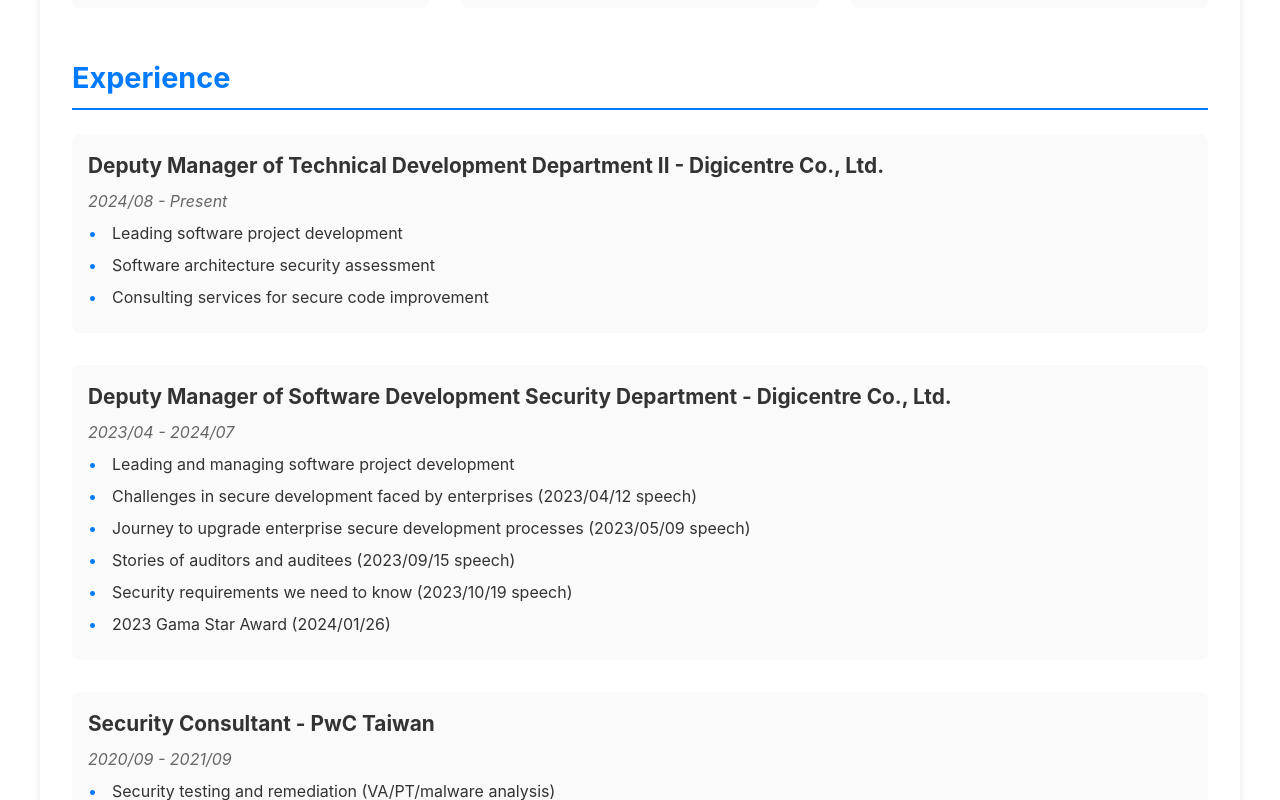
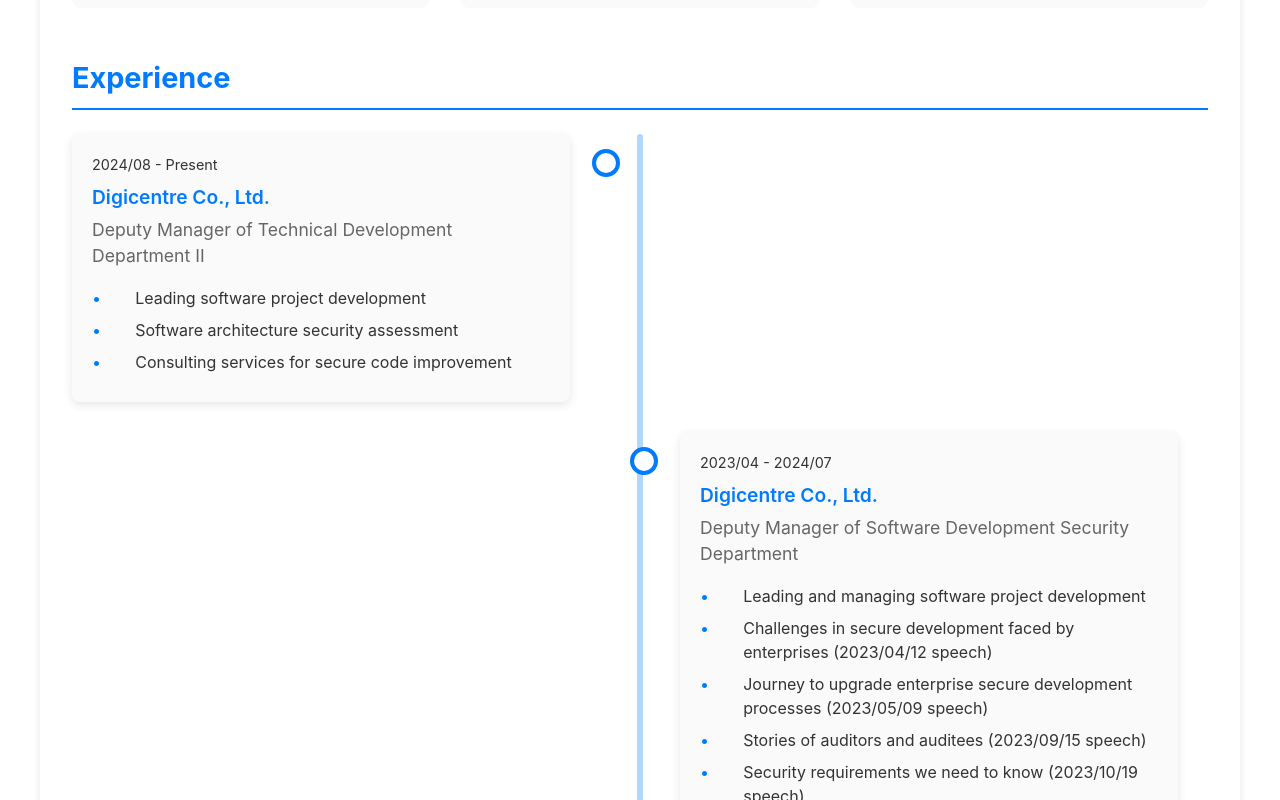
Before and after one commit to Lung-Yu/Lung-Yu.github.io, a React (Vite) app: page /cv in a window 1280 px wide. Shown: the part 660-1460 px from the top of the page. Built offline with nearby package versions, Linux system fonts and the light colour scheme.

Commit message:
feat: 改善經歷顯示樣式，新增時間軸設計以提升可讀性

```diff
--- a/src/features/cv/components/CV.tsx
+++ b/src/features/cv/components/CV.tsx
@@ -46,17 +46,22 @@ const CV = () => {
 
       <section className="cv-section">
         <h2>{cvData.sections.experience}</h2>
+        <div className="experience-timeline">
           {experiences.map((exp, index) => (
             <div key={index} className="experience-item">
-            <h3>{exp.position} - {exp.company}</h3>
-            <div className="period">{exp.period}</div>
-            <ul>
+              <div className="experience-content">
+                <div className="experience-date">{exp.period}</div>
+                <div className="experience-company">{exp.company}</div>
+                <div className="experience-position">{exp.position}</div>
+                <ul className="experience-description">
                   {exp.description.map((desc, descIndex) => (
                     <li key={descIndex}>{desc}</li>
                   ))}
                 </ul>
               </div>
+            </div>
           ))}
+        </div>
       </section>
 
       <section className="cv-section">
--- a/src/features/cv/styles/CV.css
+++ b/src/features/cv/styles/CV.css
@@ -76,16 +76,146 @@
     left: 0;
 }
 
-.experience-item {
-    margin-bottom: 2rem;
-    background-color: var(--color-gray-50);
-    padding: 1rem;
-    border-radius: 8px;
-    transition: transform 0.3s ease;
+.experience-timeline {
+  position: relative;
+  max-width: 1200px;
+  margin: 0 auto;
 }
 
-.experience-item:hover {
-    transform: scale(1.05);
+.experience-timeline::after {
+  content: '';
+  position: absolute;
+  width: 6px;
+  background-color: var(--color-primary);
+  top: 0;
+  bottom: 0;
+  left: 50%;
+  margin-left: -3px;
+  border-radius: 3px;
+  opacity: 0.3;
+}
+
+.experience-item {
+  position: relative;
+  width: calc(50% - 30px);
+  margin-bottom: 30px;
+  transform: none;
+}
+
+.experience-item:nth-child(odd) {
+  left: 0;
+  padding-right: 40px;
+}
+
+.experience-item:nth-child(even) {
+  left: 50%;
+  padding-left: 40px;
+}
+
+.experience-item::before {
+  content: '';
+  position: absolute;
+  width: 20px;
+  height: 20px;
+  background-color: var(--color-background);
+  border: 4px solid var(--color-primary);
+  border-radius: 50%;
+  top: 15px;
+  z-index: 1;
+}
+
+.experience-item:nth-child(odd)::before {
+  right: -10px;
+}
+
+.experience-item:nth-child(even)::before {
+  left: -10px;
+}
+
+.experience-item:hover::before {
+  background-color: var(--color-primary);
+  transition: background-color 0.3s ease;
+}
+
+.experience-content {
+  padding: 20px;
+  background-color: var(--color-gray-50);
+  border-radius: 8px;
+  box-shadow: 0 3px 10px rgba(0, 0, 0, 0.1);
+  transition: all 0.3s ease;
+}
+
+.experience-content:hover {
+  transform: translateY(-5px);
+  box-shadow: 0 5px 15px rgba(0, 0, 0, 0.15);
+}
+
+.experience-date {
+  font-size: 0.9rem;
+  color: var(--color-text-light);
+  margin-bottom: 0.5rem;
+}
+
+.experience-company {
+  font-size: 1.2rem;
+  font-weight: 600;
+  color: var(--color-primary);
+  margin-bottom: 0.3rem;
+}
+
+.experience-position {
+  font-size: 1.1rem;
+  color: var(--color-secondary);
+  margin-bottom: 1rem;
+}
+
+.experience-description {
+  list-style: none;
+  padding: 0;
+  margin: 0;
+}
+
+.experience-description li {
+  margin: 0.5rem 0;
+  padding-left: 1.2rem;
+  position: relative;
+  line-height: 1.5;
+}
+
+.experience-description li::before {
+  content: "▹";
+  position: absolute;
+  left: 0;
+  color: var(--color-primary);
+}
+
+@media screen and (max-width: 768px) {
+  .experience-timeline::after {
+    left: 31px;
+  }
+
+  .experience-item {
+    width: 100%;
+    padding-left: 70px;
+    padding-right: 25px;
+  }
+
+  .experience-item:nth-child(odd) {
+    left: 0;
+  }
+
+  .experience-item:nth-child(even) {
+    left: 0;
+  }
+
+  .experience-item::before {
+    left: 21px;
+  }
+
+  .experience-item:nth-child(odd)::before {
+    right: auto;
+    left: 21px;
+  }
 }
 
 .experience-item h3 {
```
Lines whose indentation alone changed are shown as unchanged.
